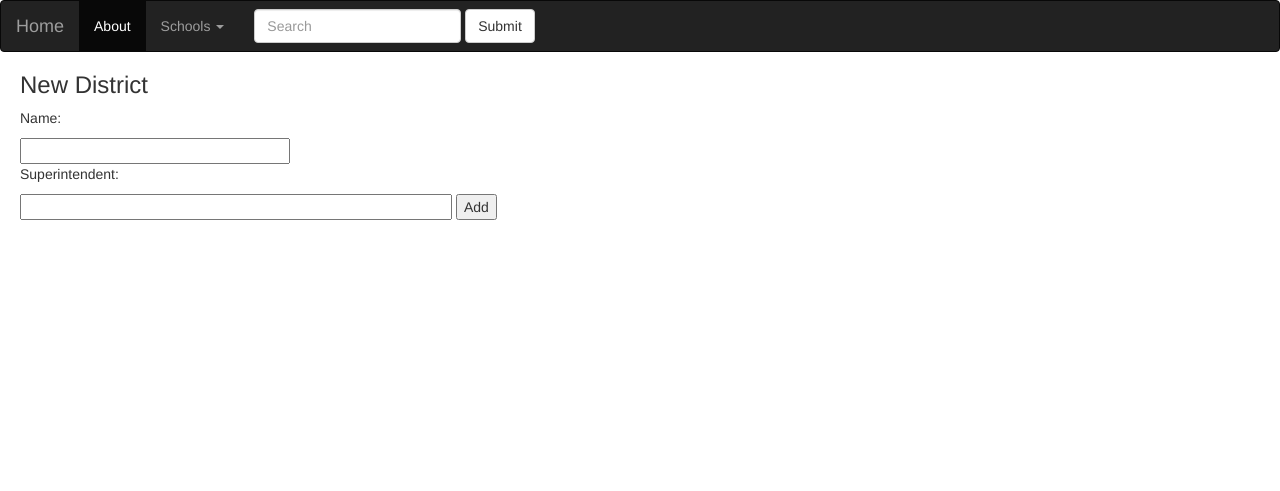
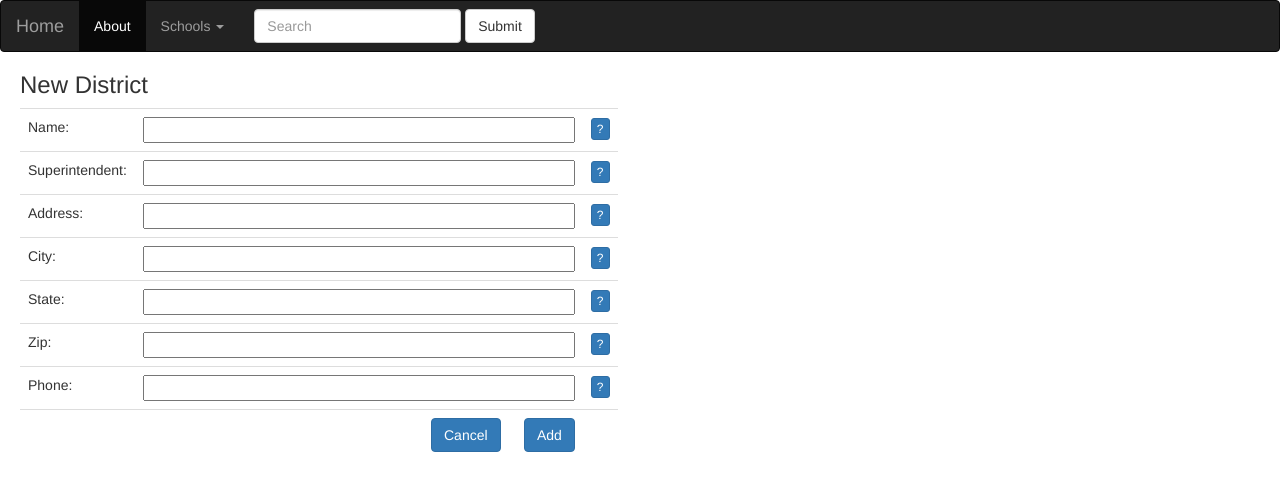
Before and after one commit to peterhend/schools, a Flask app: page /districts/new in a window 1280 px wide. Shown: the top 491 px of the page. Run offline with Flask 2, Linux system fonts and the light colour scheme; some libraries are stand-ins or nearby versions.

Commit message:
UI updates

```diff
--- a/schools.py
+++ b/schools.py
@@ -25,12 +25,21 @@ def showDistricts():
 @app.route('/districts/new', methods=['GET', 'POST'])
 def newDistrict():
     if request.method == 'POST':
-        newDistrict = District(name=request.form['name'], superintendent=request.form['superintendent'])
+        newDistrict = District(
+            name=request.form['name'],
+            superintendent=request.form['superintendent'],
+            address=request.form['address'],
+            city=request.form['city'],
+            state=request.form['state'],
+            zip=request.form['zip'],
+            phone=request.form['phone']
+            )
         session.add(newDistrict)
         session.commit()
         return redirect(url_for('showDistricts'))
     else:
-        return render_template('newdistrict.html')
+        helpTopics = session.query(HelpTopic).filter_by(window="Edit District").all()
+        return render_template('newdistrict.html', helpTopics=helpTopics)
 
 @app.route('/districts/<int:district_id>/edit', methods=['GET', 'POST'])
 def editDistrict(district_id):
--- a/templates/newdistrict.html
+++ b/templates/newdistrict.html
@@ -6,12 +6,53 @@
 
 <form action="{{ url_for('newDistrict') }}" method = 'post'>
 
-	<p>Name:</p>
-	<input type='text' size='30' name='name'>
-	<p>Superintendent:</p>
-	<input type='text' size='50' name='superintendent'>
-	<input type='submit' value='Add'>
+<table class="table" style="width: 0%;">
+<tr>
+	<td>Name:</td>
+	<td><input type='text' size='50' name='name'></td>
+    <td><a onclick="setHelpText('{{helpTopics[0].text}}')" href='#' data-toggle="modal" data-target="#help" class="btn btn-primary btn-xs">?</a></td>
+</tr>
+<tr>
+	<td>Superintendent:</td>
+	<td><input type='text' size='50' name='superintendent'></td>
+    <td><a onclick="setHelpText('{{helpTopics[1].text}}')" href='#' data-toggle="modal" data-target="#help" class="btn btn-primary btn-xs">?</a></td>
+</tr>
+<tr>
+	<td>Address:</td>
+	<td><input type='text' size='50' name='address'></td>
+    <td><a onclick="setHelpText('{{helpTopics[2].text}}')" href='#' data-toggle="modal" data-target="#help" class="btn btn-primary btn-xs">?</a></td>
+</tr>
+<tr>
+	<td>City:</td>
+	<td><input type='text' size='50' name='city'></td>
+    <td><a onclick="setHelpText('{{helpTopics[3].text}}')" href='#' data-toggle="modal" data-target="#help" class="btn btn-primary btn-xs">?</a></td>
+</tr>
+<tr>
+	<td>State:</td>
+	<td><input type='text' size='50' name='state'></td>
+    <td><a onclick="setHelpText('{{helpTopics[4].text}}')" href='#' data-toggle="modal" data-target="#help" class="btn btn-primary btn-xs">?</a></td>
+</tr>
+<tr>
+	<td>Zip:</td>
+	<td><input type='text' size='50' name='zip'></td>
+    <td><a onclick="setHelpText('{{helpTopics[5].text}}')" href='#' data-toggle="modal" data-target="#help" class="btn btn-primary btn-xs">?</a></td>
+</tr>
+<tr>
+	<td>Phone:</td>
+	<td><input type='text' size='50' name='phone'></td>
+    <td><a onclick="setHelpText('{{helpTopics[6].text}}')" href='#' data-toggle="modal" data-target="#help" class="btn btn-primary btn-xs">?</a></td>
+</tr>
 
+<tr style="padding-top: 40px;">
+	<td>&nbsp;</td>
+	<td align="right">
+		<a href='{{url_for('showDistricts')}}' class="btn btn-primary">Cancel</a>
+		&nbsp;&nbsp;&nbsp;&nbsp;
+		<input type='submit' value='Add' class="btn btn-primary">
+	</td>
+	<td>&nbsp;</td>
+</tr>
+</table>
 </form>
 
 {% endblock %}
```
Also changed, not shown: templates/districts.html (+5 -2 lines), schools.db.
